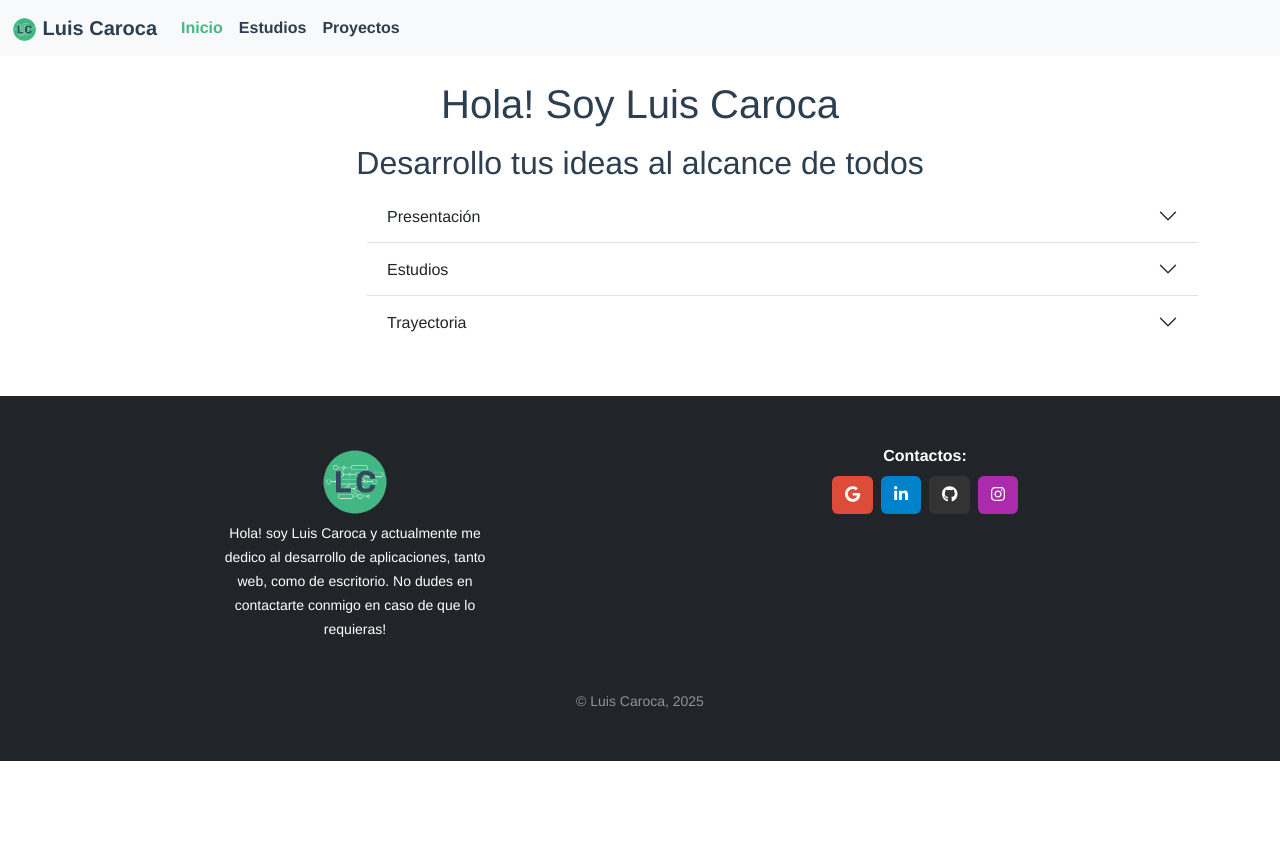
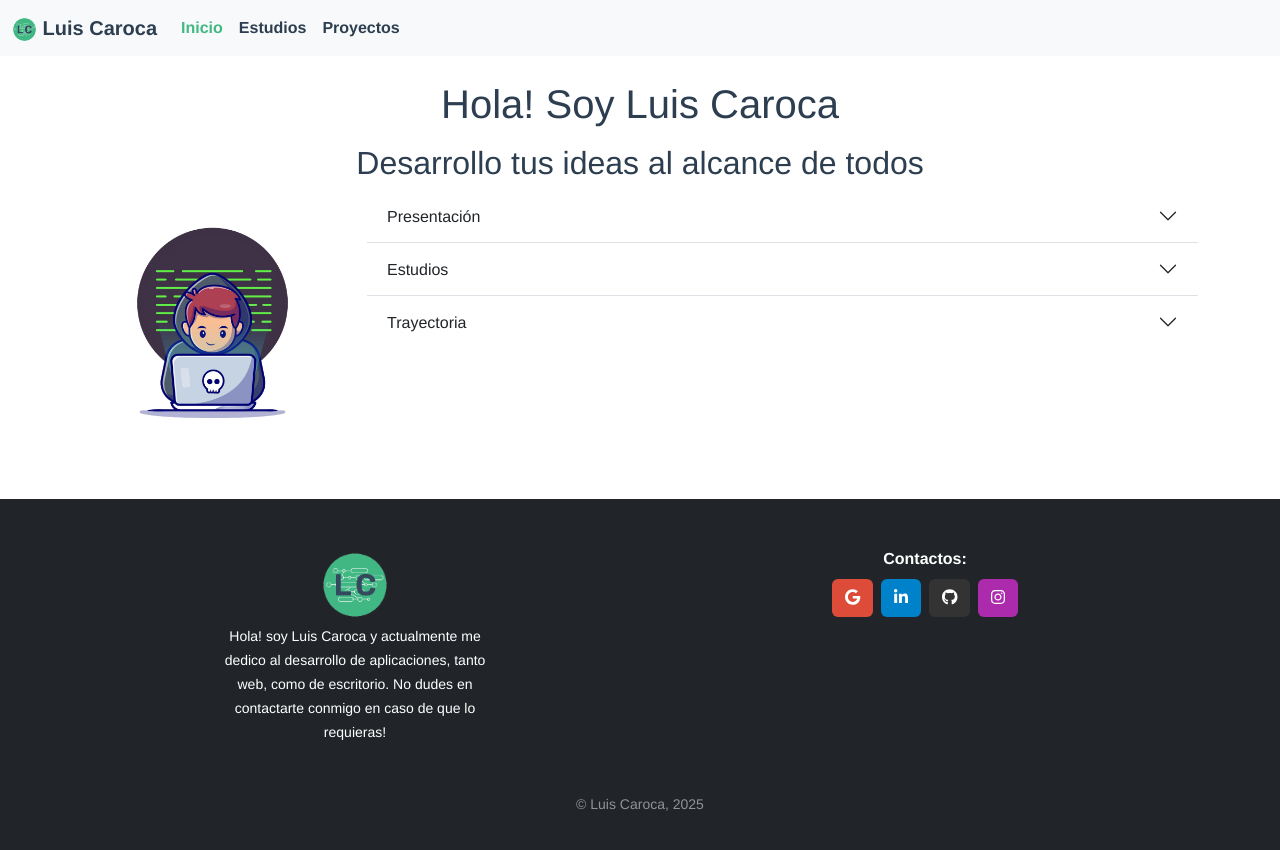
Before and after one commit to Luiscaroca/portfolio, a Vue app: page / in a window 1280 px wide. Shown: the top 850 px of the page. Before the commit the page ends 800 px from the top, so only its background shows below. Built offline with nearby package versions, Linux system fonts and the light colour scheme.

Commit message:
Agregada imagen Home

```diff
--- a/src/components/Accordion_Home.vue
+++ b/src/components/Accordion_Home.vue
@@ -1,6 +1,14 @@
 <template>
   <div class="container text-center">
     <div class="row justify-content-end">
+      <div class="col-3">
+        <img
+          class="img-fluid"
+          alt="Programmer SVG"
+          src="../assets/Programmer_SVG.png"
+          height="300"
+        />
+      </div>
       <div class="col-9">
         <div
           class="accordion accordion-flush"
```
Also changed, not shown: src/assets/Programmer_SVG.png (added).
